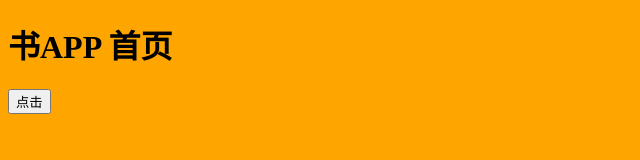
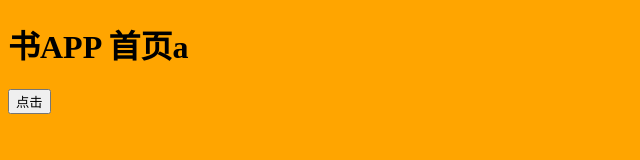
Before and after one commit to Peugeotwater/BookAPPproject, a plain HTML site: page index.html in a window 1280 px wide. Shown: the full height of the page, 0-640 px from the left. Drawn offline with Linux system fonts and the light colour scheme.

Commit message:
项目负责人--mimi

```diff
--- a/index.html
+++ b/index.html
@@ -12,7 +12,7 @@
      </style>
 </head>
 <body>
-    <h1>书APP 首页</h1>
+    <h1>书APP 首页a</h1>
     <button>点击</button>
 
 
```
